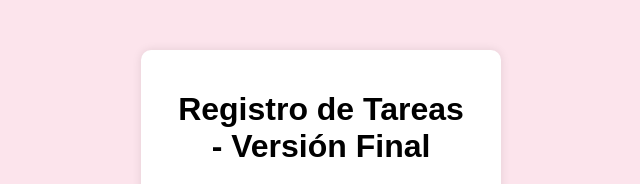
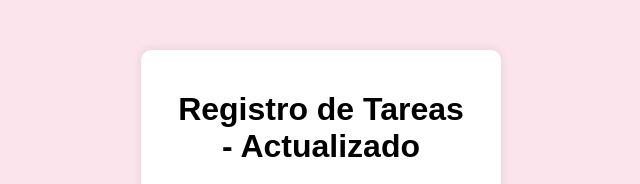
Before and after one commit to cesarkey2/registro-tareas-git, a website: page index.html in a window 1280 px wide. Shown: the top 184 px of the page, without its empty margins (319-959 px from the left). Drawn offline with Linux system fonts and the light colour scheme.

Commit message:
Cambiar título para probar CD

```diff
--- a/index.html
+++ b/index.html
@@ -8,7 +8,7 @@
 </head>
 <body>
   <div class="container">
-<h1>Registro de Tareas - Versión Final</h1>
+<h1>Registro de Tareas - Actualizado</h1>
     <form id="task-form">
       <input type="text" id="task-input" placeholder="Escribe una tarea..." required />
       <button type="submit">Agregar</button>
```
